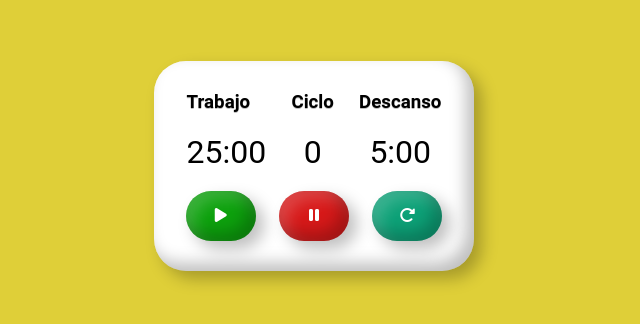
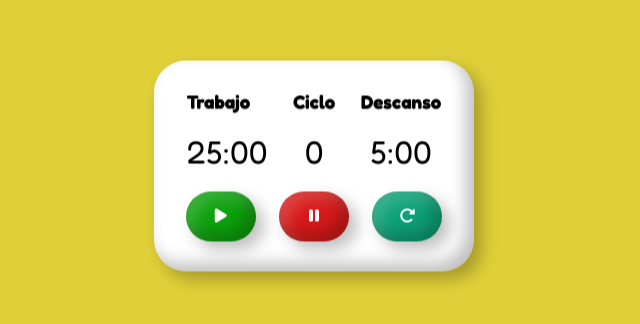
Before and after one commit to hernandoabella/pomodoro-timer, a plain HTML site: page index.html in a window 1280 px wide. Shown: the part 234-558 px from the top of the page, without its empty margins (326-966 px from the left). Drawn offline with Linux system fonts and the light colour scheme.

Commit message:
Update styles.css

```diff
--- a/styles.css
+++ b/styles.css
@@ -8,7 +8,7 @@
 
 body {
 	background-color: rgb(223, 207, 56);
-	font-family: 'Roboto', sans-serif;
+	font-family: 'Fredoka', sans-serif;
 }
 
 .container {
```
